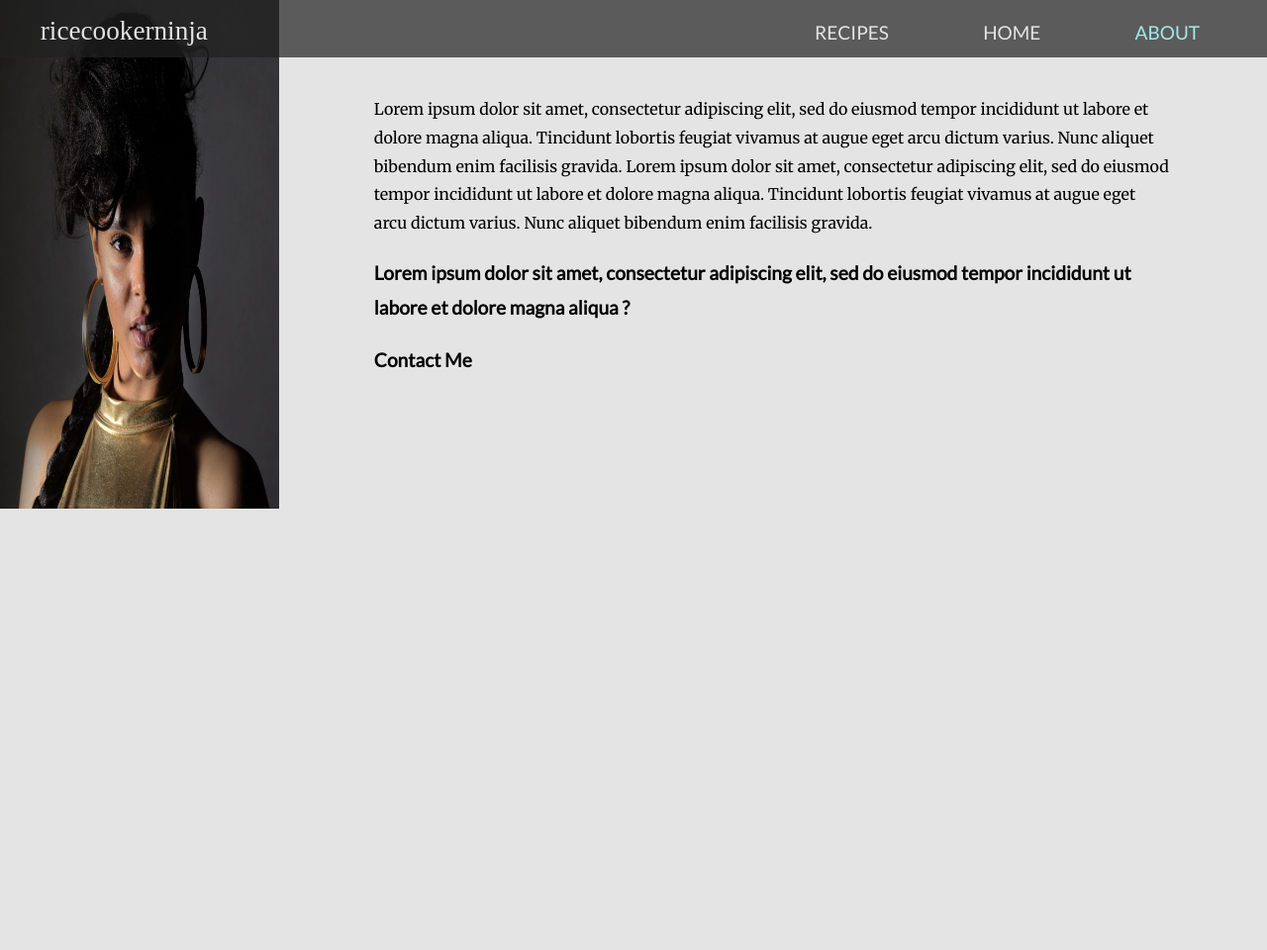
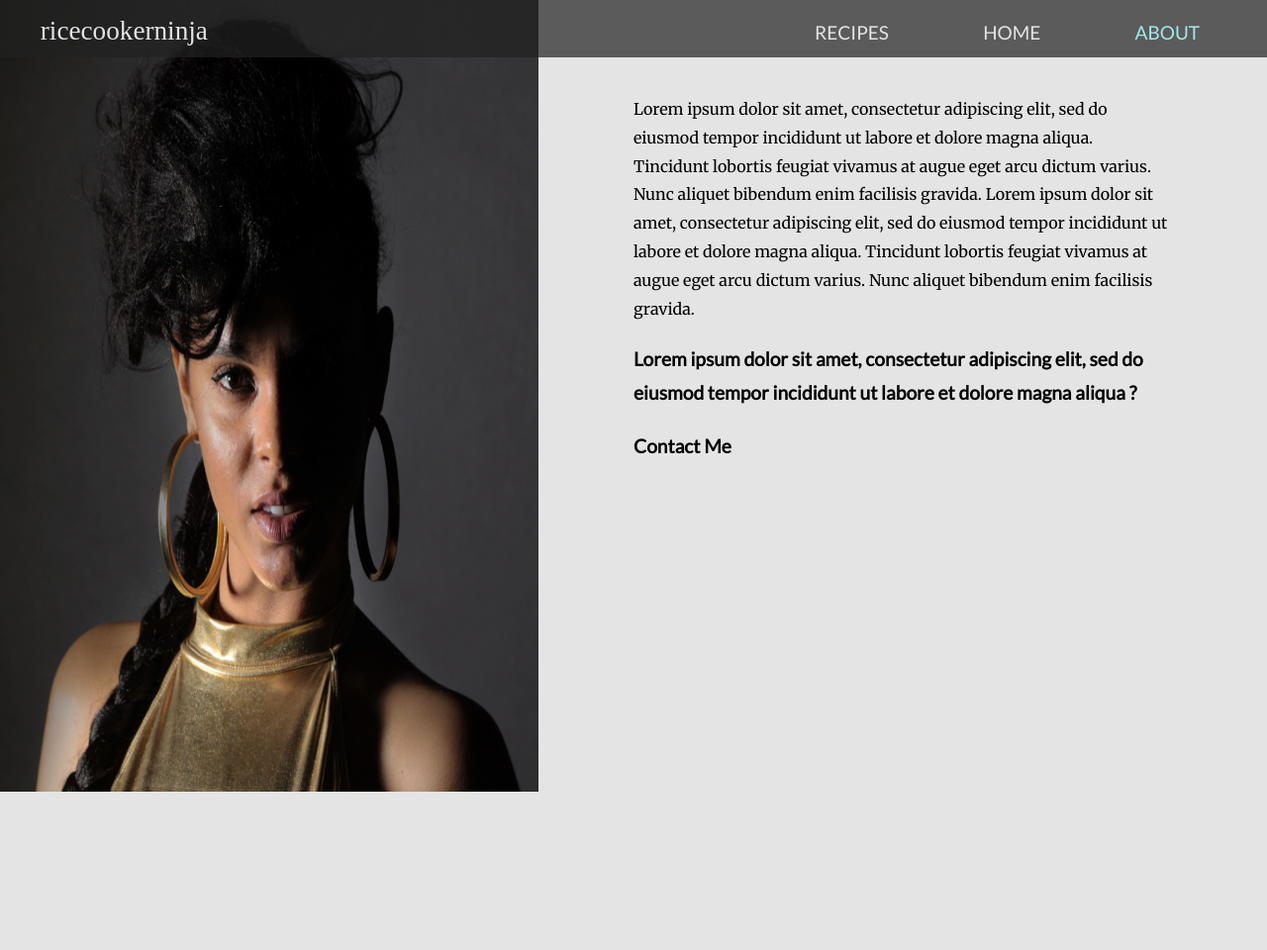
Before and after one commit to stel-dare/ricecookerninja, a Node server app: page /about in a window 1280 px wide. Shown: the whole page at 99% size. Before the commit the page ends 800 px from the top, so only its background shows below. Run offline with Node 20, Linux system fonts and the light colour scheme; some libraries are stand-ins or nearby versions; some web fonts are replaced.

Commit message:
About page - taking a break - OutSTanding - image sizing , white spacing, padding

```diff
--- a/public/css/about.css
+++ b/public/css/about.css
@@ -1,3 +1,4 @@
+/* http://www.kathrynmcclintock.com/ */
 .aboutLink{
   color:#A2E9E9;
 }
@@ -8,9 +9,13 @@
 }
 
 .meImg{
-  width: 100%;
+  width: 100vw;
+  height: auto;
+  /* background: url("../images/port-i.jpg") no-repeat center center fixed;
+  background-size: contain; */
 }
-/*http://www.kathrynmcclintock.com/*/
+
+
 .meImg img{
 width: 100%;
 height: 100%;
@@ -40,12 +45,26 @@ height: 100%;
   padding: 5em 6em;
   line-height: 1.8;
 }
+
+.meImg{
+  height: 35vh;
+}
 }
 
 @media only screen and (min-width: 1024px) {
+  body{
+    overflow: hidden;
+  }
 .about{
   flex-direction: row;
 }
+
+.meImg, .meText{
+  width: 50vw;
+  height: 100vh;
+  /* overflow: hidden; */
+}
+
 
 /* .meImg , .meText{
   width: 48vw;
--- a/public/css/styles.css
+++ b/public/css/styles.css
@@ -198,6 +198,8 @@ background: #b9d2d2;
     font-size: 250%;
   }
 
+}
+
   @media only screen and (min-width: 1440px) {
 
     .steamText p, .steam{
--- a/views/about.ejs
+++ b/views/about.ejs
@@ -2,7 +2,7 @@
 
 <main class="about">
   <div class="meImg">
-    <img src="images/port-i-rs.jpg" alt="">
+    <img src="images/port-i.jpg" alt="">
   </div>
   <div class="meText">
     <p >
```
